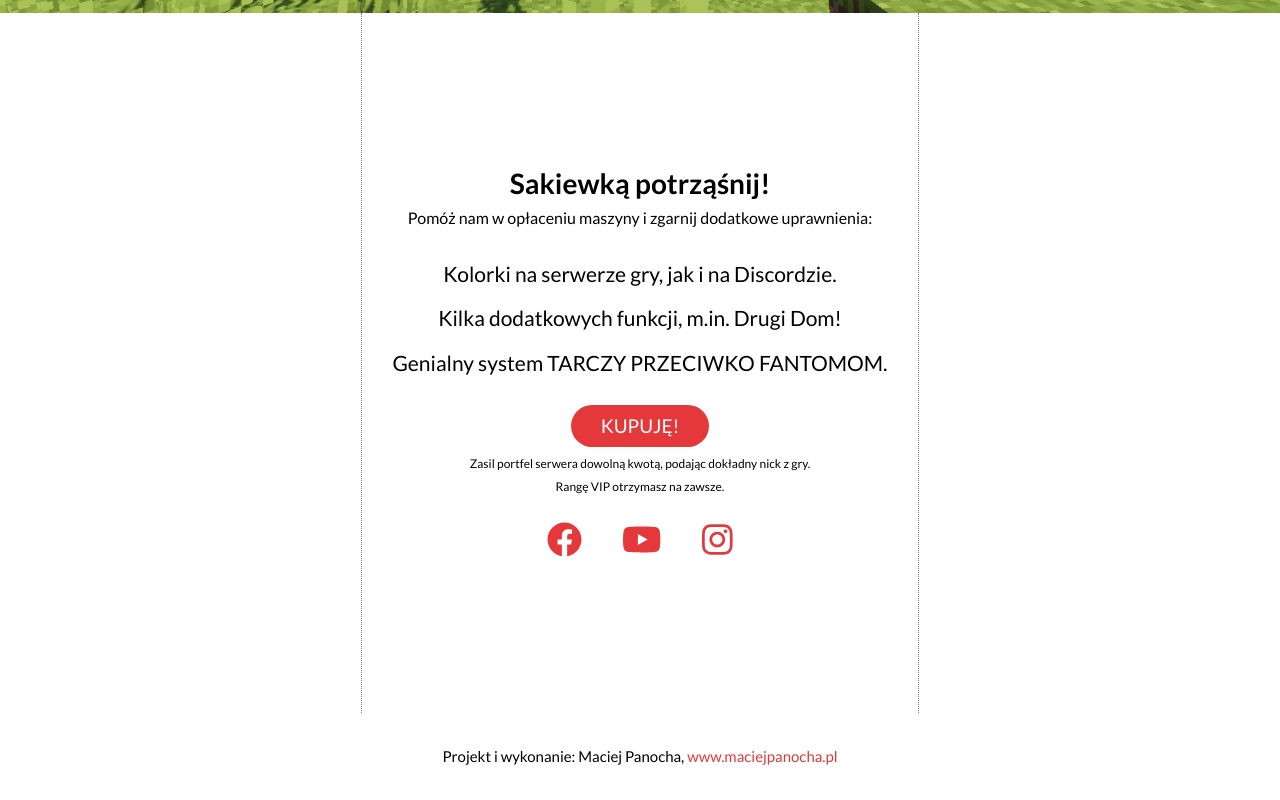
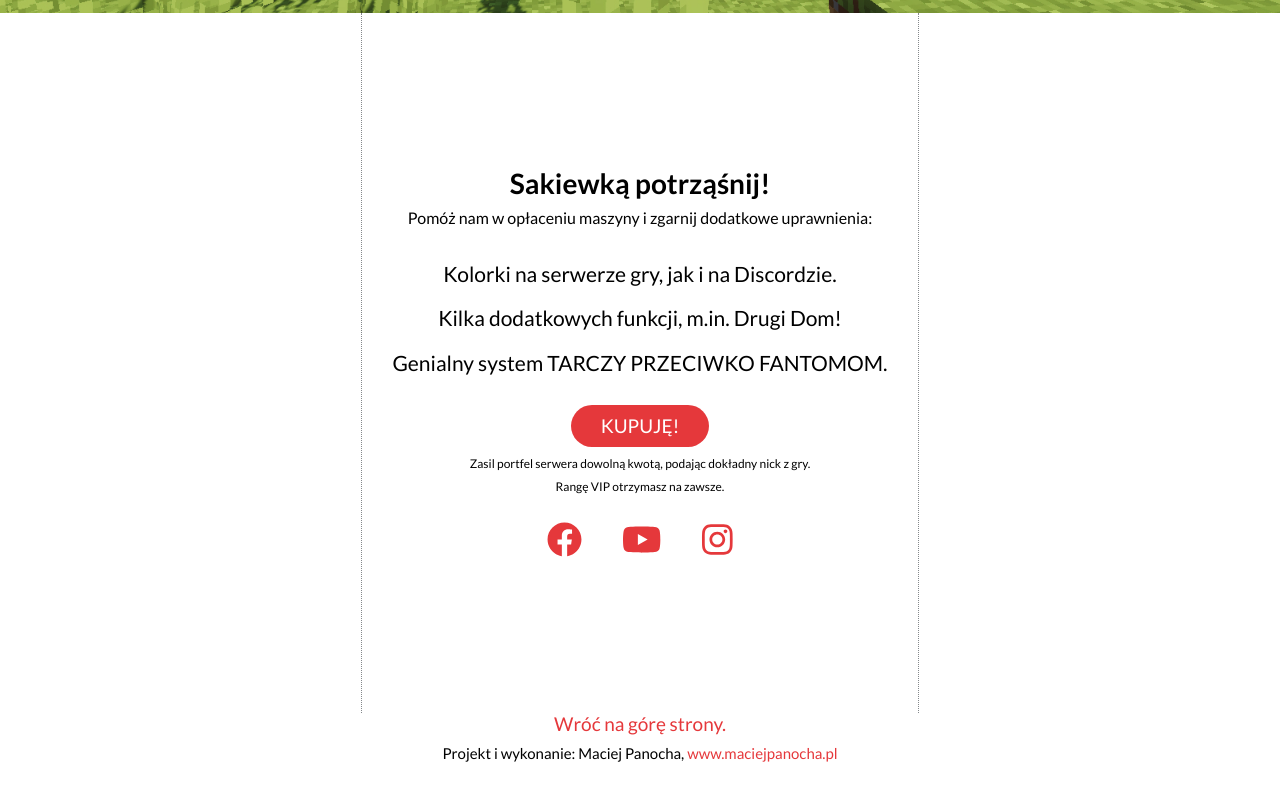
Before and after one commit to maciejpanocha/claim-world, a React (Create React App) app: page / in a window 1280 px wide. Shown: the part 1739-2539 px from the top of the page. Built offline with nearby package versions, Linux system fonts and the light colour scheme.

Commit message:
added back to top of the website button

```diff
--- a/src/Footer/index.js
+++ b/src/Footer/index.js
@@ -3,6 +3,7 @@ import './style.css';
 
 const Footer = () => (
     <div className="footer">
+        <a href="#header" className="footer__link--button">Wróć na górę strony.</a>
         <p className="footer__paragraph">
             Projekt i wykonanie: Maciej Panocha, <a href="https://maciejpanocha.pl" className="footer__link" target="_blank" rel="norefferal noopener" title="Strona internetowa autora">www.maciejpanocha.pl</a>
         </p>
--- a/src/Footer/style.css
+++ b/src/Footer/style.css
@@ -1,6 +1,7 @@
 .footer__paragraph {
     text-align: center;
-    padding: 20px;
+    padding: 10px 0 20px 0;
+    margin: 0;
     font-size: 15px;
 }
 
@@ -10,6 +11,15 @@
     transitioN: 0.2s;
 }
 
-.footer__link:hover {
+.footer__link--button {
+    display: block;
+    text-decoration: none;
+    color: #E5383B;
+    transitioN: 0.2s;
+    font-size: 19px;
+    text-align: center;
+}
+
+.footer__link:hover, .footer__link--button:hover {
     color: hsla(359, 77%, 56%, 0.8);
 }
```
